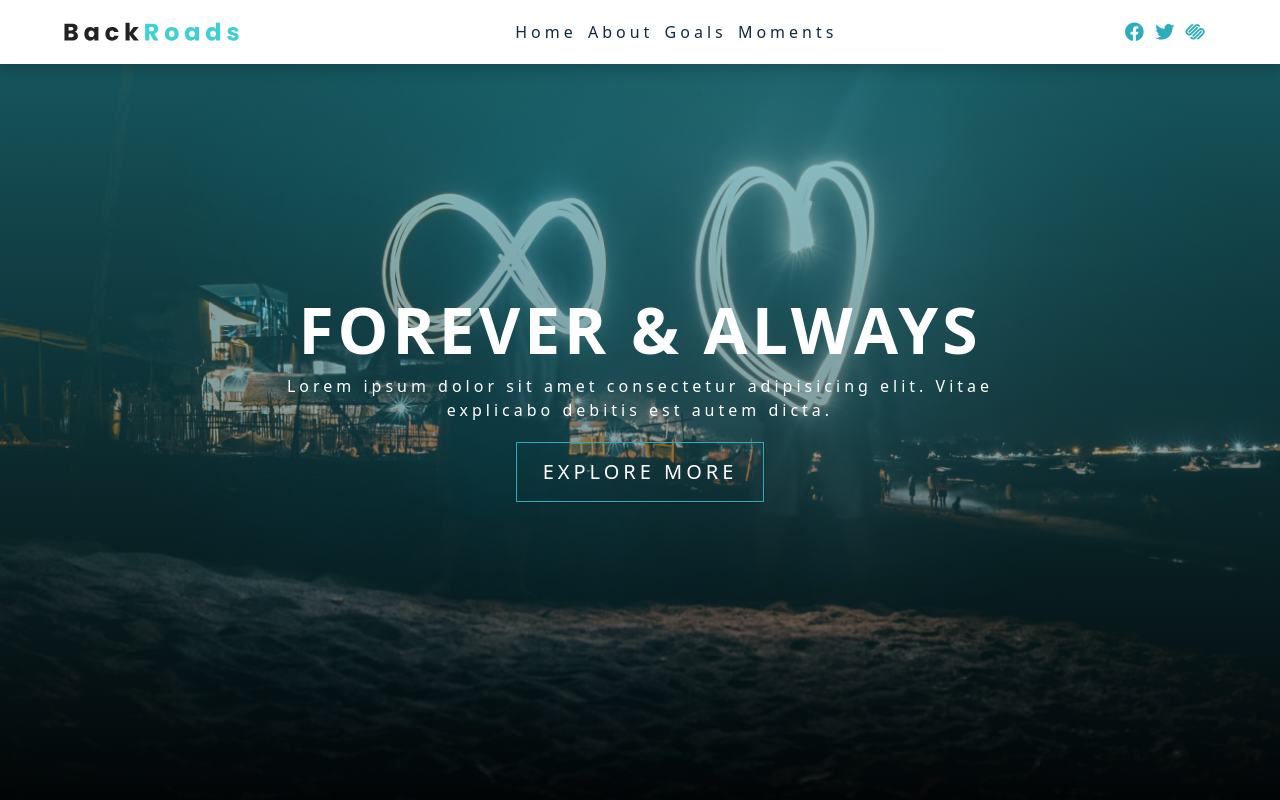
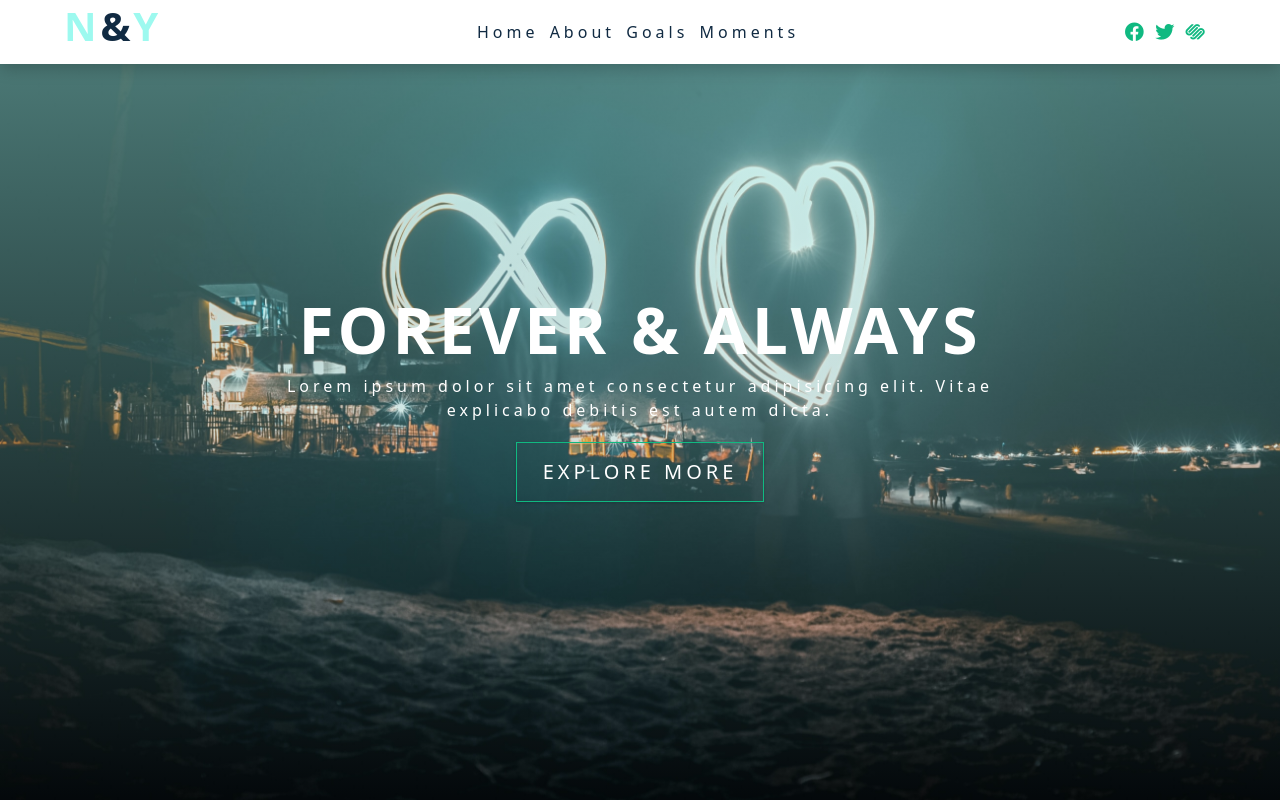
Before and after one commit to Franz0000/42-lions-road, a React (Create React App) app: page / in a window 1280 px wide. Shown: the top 800 px of the page. Built offline with nearby package versions, Linux system fonts and the light colour scheme.

Commit message:
update color pallete and logo

```diff
--- a/src/components/Navbar.js
+++ b/src/components/Navbar.js
@@ -1,5 +1,5 @@
-import logo from '../images/logo.svg'
-import { pageLinks, socialLinks } from '../data'
+
+import {socialLinks } from '../data'
 import PageLinks from './PageLinks'
 import SocialLink from './SocialLink'
 const Navbar = () => {
@@ -7,7 +7,8 @@ const Navbar = () => {
     <nav className='navbar'>
       <div className='nav-center'>
         <div className='nav-header'>
-          <img src={logo} className='nav-logo' alt='backroads' />
+          {/* <img src={logo} className='nav-logo' alt='backroads' /> */}
+          <h2><span className='nav-logo'>N</span>&<span className="nav-logo">Y</span></h2>
           <button type='button' className='nav-toggle' id='nav-toggle'>
             <i className='fas fa-bars'></i>
           </button>
--- a/src/index.css
+++ b/src/index.css
@@ -6,17 +6,17 @@ Variables
 
 :root {
   /* dark shades of primary color*/
-  --clr-primary-1: hsl(184, 91%, 17%);
-  --clr-primary-2: hsl(185, 84%, 25%);
-  --clr-primary-3: hsl(185, 81%, 29%);
-  --clr-primary-4: hsl(184, 77%, 34%);
+  --clr-primary-1: #d1fae5;
+  --clr-primary-2: #a7f3d0;
+  --clr-primary-3: #6ee7b7;
+  --clr-primary-4: #34d399;
   /* primary/main color */
-  --clr-primary-5: hsl(185, 62%, 45%);
+  --clr-primary-5: #10b981;
   /* lighter shades of primary color */
-  --clr-primary-6: hsl(185, 57%, 50%);
-  --clr-primary-7: hsl(184, 65%, 59%);
-  --clr-primary-8: hsl(184, 80%, 74%);
-  --clr-primary-9: hsl(185, 94%, 87%);
+  --clr-primary-6: #059669;
+  --clr-primary-7: #047857;
+  --clr-primary-8: #065f46;
+  --clr-primary-9:#064e3b;
   --clr-primary-10: hsl(186, 100%, 94%);
   /* darkest grey - used for headings */
   --clr-grey-1: hsl(209, 61%, 16%);
@@ -173,7 +173,7 @@ Hero
 
 .hero {
   min-height: 100vh;
-  background: linear-gradient(rgb(44, 174, 186, 0.5), rgba(0, 0, 0, 0.5)),
+  background: linear-gradient(rgb(16, 185, 129, 0.2), rgba(0, 0, 0, 0.2)),
       url('./images/banner-small.jpg') center/cover no-repeat;
   display: flex;
   justify-content: center;
@@ -208,7 +208,7 @@ Hero
 }
 @media screen and (min-width: 768px) {
   .hero {
-    background: linear-gradient(rgb(44, 174, 186, 0.5), rgba(0, 0, 0, 0.5)),
+    background: linear-gradient(rgb(157, 249, 239, 0.5), rgba(0, 0, 0, 0.1)),
       url('./images/banner-background.jpg') center/cover no-repeat;
   }
   .hero-banner {
@@ -483,6 +483,9 @@ Navbar
   justify-content: space-between;
   align-items: center;
 }
+.nav-logo{
+  color: #9df9ef
+}
 .nav-toggle {
   background: transparent;
   border: none;
```
